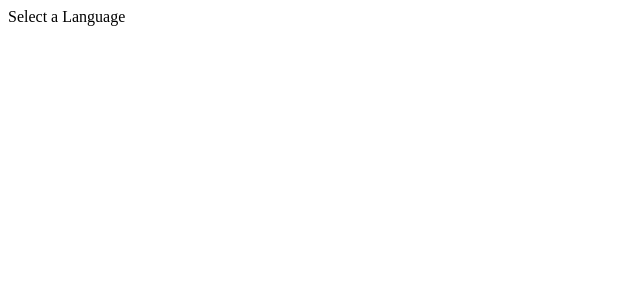
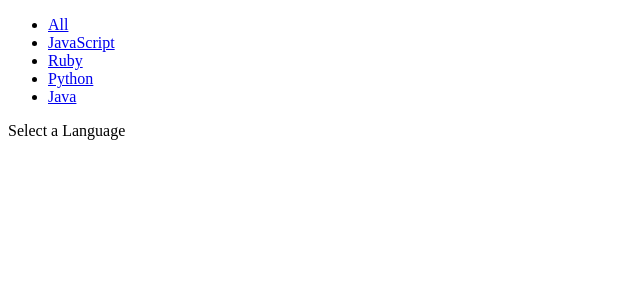
Before and after one commit to backpackerhh/react-ssr, a React app: page / in a window 1280 px wide. Shown: the top 300 px of the page, without its empty margins (0-640 px from the left). Built offline with nearby package versions, Linux system fonts and the light colour scheme; the HTML template or start-up script is replaced by a standard one.

Commit message:
Add navigation bar with available programming languages and catch all 404 route

```diff
--- a/src/shared/App.js
+++ b/src/shared/App.js
@@ -1,5 +1,7 @@
 import React, { Component } from 'react';
-import { Route } from 'react-router-dom';
+import { Route, Switch } from 'react-router-dom';
+import Navbar from './Navbar';
+import NoMatch from './NoMatch';
 
 import routes from './routes';
 
@@ -7,6 +9,9 @@ class App extends Component {
   render() {
     return (
       <div>
+        <Navbar />
+
+        <Switch>
           {routes.map(({ path, exact, component: C, ...rest }) => (
             <Route
               key={path}
@@ -19,6 +24,9 @@ class App extends Component {
             />
 
           ))}
+
+          <Route render={(props) => <NoMatch {...props} />} />
+        </Switch>
       </div>
     );
   }
--- /dev/null
+++ b/src/shared/Navbar.js
@@ -0,0 +1,39 @@
+import React from 'react';
+import { NavLink } from 'react-router-dom';
+
+export default function Navbar () {
+  const languages = [
+    {
+      name: 'All',
+      param: 'all'
+    },
+    {
+      name: 'JavaScript',
+      param: 'javascript',
+    },
+    {
+      name: 'Ruby',
+      param: 'ruby',
+    },
+    {
+      name: 'Python',
+      param: 'python',
+    },
+    {
+      name: 'Java',
+      param: 'java',
+    }
+  ];
+
+  return (
+    <ul>
+      {languages.map(({ name, param }) => (
+        <li key={param}>
+          <NavLink activeStyle={{fontWeight: 'bold'}} to={`/popular/${param}`}>
+            {name}
+          </NavLink>
+        </li>
+      ))}
+    </ul>
+  );
+}
--- /dev/null
+++ b/src/shared/NoMatch.js
@@ -0,0 +1,9 @@
+import React from 'react';
+
+export default function NoMatch () {
+  return (
+    <div>
+      404 Not Found
+    </div>
+  );
+}
```
Lines whose indentation alone changed are shown as unchanged.
